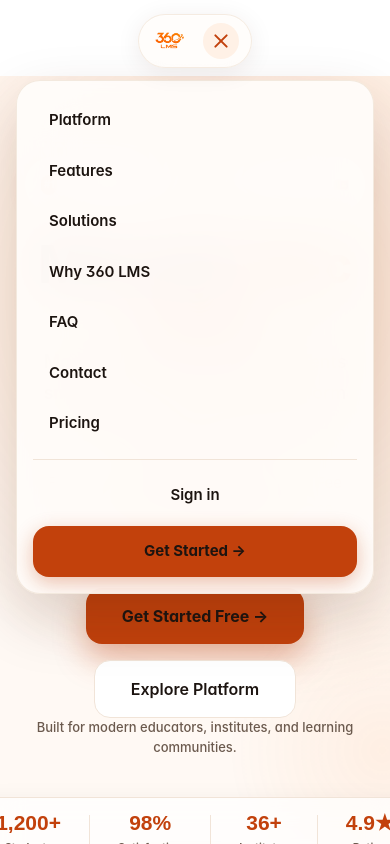
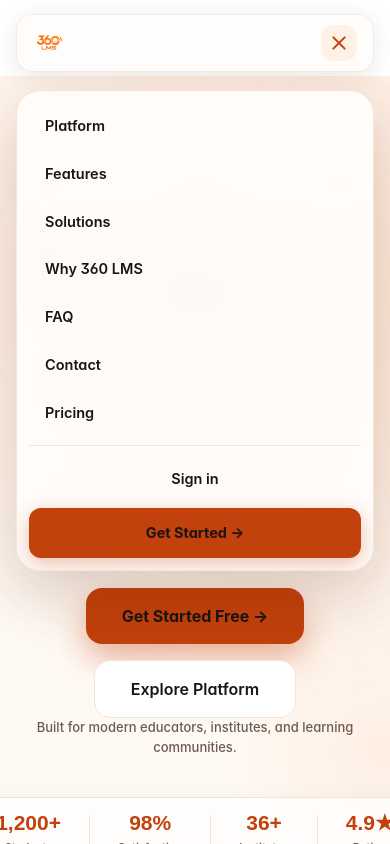
Before and after one commit to Vishmidulanjalee/360LMS, a React (Vite) app: page / in a window 390 px wide. Both pictures are taken after a click on the button "Toggle menu". Shown: the top 844 px of the page. Built offline with nearby package versions, Linux system fonts and the light colour scheme; a web font is replaced by a local one.

Commit message:
nav bar bug fix & animate the pricing page

```diff
--- a/src/components/Header.jsx
+++ b/src/components/Header.jsx
@@ -11,7 +11,7 @@ const NAV_LINKS = [
 ]
 
 export default function Header() {
-  const [open, setOpen]       = useState(false)
+  const [open, setOpen]         = useState(false)
   const [scrolled, setScrolled] = useState(false)
   const location = useLocation()
 
@@ -21,137 +21,128 @@ export default function Header() {
     return () => window.removeEventListener('scroll', onScroll)
   }, [])
 
-  // Close mobile menu on route change
   useEffect(() => { setOpen(false) }, [location.pathname])
 
   const isPricing = location.pathname === '/pricing'
 
+  const pillStyle = {
+    background: scrolled ? 'rgba(255,252,250,0.88)' : 'rgba(255,252,250,0.75)',
+    backdropFilter: 'blur(28px) saturate(200%)',
+    WebkitBackdropFilter: 'blur(28px) saturate(200%)',
+    border: '1px solid rgba(241,228,216,0.75)',
+    boxShadow: scrolled
+      ? '0 8px 40px rgba(60,30,10,.15), 0 1px 0 rgba(255,255,255,.7) inset'
+      : '0 4px 24px rgba(60,30,10,.09), 0 1px 0 rgba(255,255,255,.6) inset',
+  }
+
   return (
     <>
-      {/* ── Floating Pill Navbar ── */}
-      <header
-        className="fixed top-0 left-0 right-0 z-50 flex justify-center pointer-events-none"
-        style={{ paddingTop: '14px' }}
-      >
+      {/* ════════════════════════════════════════
+          DESKTOP — floating pill, centered
+          MOBILE  — full-width bar (logo L, toggle R)
+         ════════════════════════════════════════ */}
+      <header className="fixed top-0 left-0 right-0 z-50 pointer-events-none" style={{ paddingTop: '14px' }}>
+
+        {/* ── Desktop pill (hidden on mobile) ── */}
+        <div className="hidden lg:flex justify-center">
           <div
-          className="pointer-events-auto flex items-center gap-2 px-3 py-2 rounded-[999px] transition-all duration-300"
-          style={{
-            background: scrolled
-              ? 'rgba(255,252,250,0.82)'
-              : 'rgba(255,252,250,0.72)',
-            backdropFilter: 'blur(24px) saturate(180%)',
-            WebkitBackdropFilter: 'blur(24px) saturate(180%)',
-            border: '1px solid rgba(241,228,216,0.7)',
-            boxShadow: scrolled
-              ? '0 8px 40px rgba(60,30,10,.14), 0 1px 0 rgba(255,255,255,.6) inset'
-              : '0 4px 24px rgba(60,30,10,.08), 0 1px 0 rgba(255,255,255,.5) inset',
-          }}
+            className="pointer-events-auto flex items-center gap-1 px-3 py-2 rounded-[999px] transition-all duration-300"
+            style={pillStyle}
           >
             {/* Logo */}
-          <Link to="/" className="flex items-center shrink-0 mr-1">
+            <Link to="/" className="flex items-center shrink-0 mr-2">
               <img src="/360logo.png" alt="360 LMS" className="h-9 w-auto" />
             </Link>
 
-          {/* Desktop Nav Links */}
-          <nav aria-label="Main" className="hidden lg:flex items-center">
+            {/* Nav links */}
+            <nav aria-label="Main" className="flex items-center">
               {NAV_LINKS.map(({ href, label }) => (
                 <a
                   key={href}
                   href={href}
-                className="
-                  relative px-3.5 py-1.5 rounded-full
-                  text-[13.5px] font-semibold text-[#4A3C33]
-                  transition-all duration-200
-                  hover:text-[#C2410C] hover:bg-[#F97316]/8
-                "
+                  className="px-3.5 py-1.5 rounded-full text-[13.5px] font-semibold text-[#4A3C33] transition-all duration-200 hover:text-[#C2410C] hover:bg-[#F97316]/10"
                 >
                   {label}
                 </a>
               ))}
-
-            {/* Pricing — React Router link */}
               <Link
                 to="/pricing"
-              className={`
-                relative px-3.5 py-1.5 rounded-full
-                text-[13.5px] font-semibold transition-all duration-200
-                ${isPricing
+                className={`px-3.5 py-1.5 rounded-full text-[13.5px] font-semibold transition-all duration-200 ${
+                  isPricing
                     ? 'text-[#C2410C] bg-[#FFF1E6]'
-                  : 'text-[#4A3C33] hover:text-[#C2410C] hover:bg-[#F97316]/8'
-                }
-              `}
+                    : 'text-[#4A3C33] hover:text-[#C2410C] hover:bg-[#F97316]/10'
+                }`}
               >
                 Pricing
               </Link>
             </nav>
 
-          {/* Right CTAs (desktop) */}
-          <div className="hidden lg:flex items-center gap-2 ml-2">
+            {/* CTAs */}
+            <div className="flex items-center gap-2 ml-2">
               <a
                 href="/#cta"
-              className="px-4 py-1.5 rounded-full text-[13.5px] font-semibold text-[#4A3C33] hover:text-[#C2410C] hover:bg-[#F97316]/8 transition-all duration-200"
+                className="px-4 py-1.5 rounded-full text-[13.5px] font-semibold text-[#4A3C33] hover:text-[#C2410C] hover:bg-[#F97316]/10 transition-all duration-200"
               >
                 Sign in
               </a>
               <a
                 href="/#cta"
-              className="
-                px-5 py-2 rounded-full
-                bg-[#C2410C] text-white font-bold text-[13.5px]
-                shadow-[0_4px_14px_rgba(194,65,12,.35)]
-                hover:bg-[#9A3412] hover:shadow-[0_6px_20px_rgba(194,65,12,.45)]
-                hover:-translate-y-0.5
-                transition-all duration-200
-              "
+                className="px-5 py-2 rounded-full bg-[#C2410C] text-white font-bold text-[13.5px] shadow-[0_4px_14px_rgba(194,65,12,.35)] hover:bg-[#9A3412] hover:shadow-[0_6px_20px_rgba(194,65,12,.45)] hover:-translate-y-0.5 transition-all duration-200"
               >
                 Get Started →
               </a>
             </div>
+          </div>
+        </div>
 
-          {/* Hamburger (mobile) */}
+        {/* ── Mobile bar (full-width, logo left, toggle right) ── */}
+        <div className="lg:hidden pointer-events-auto mx-4 rounded-2xl transition-all duration-300" style={pillStyle}>
+          <div className="flex items-center justify-between px-4 h-14">
+            {/* Logo — LEFT */}
+            <Link to="/" className="flex items-center shrink-0">
+              <img src="/360logo.png" alt="360 LMS" className="h-8 w-auto" />
+            </Link>
+
+            {/* Hamburger — RIGHT */}
             <button
-            className="
-              lg:hidden flex flex-col justify-center items-center
-              w-9 h-9 ml-1 rounded-full gap-1.5
-              bg-[#FFF1E6] hover:bg-[#FDDCC4]
-              transition-all duration-200
-            "
+              className="flex flex-col justify-center items-center w-9 h-9 rounded-xl bg-[#FFF1E6] hover:bg-[#FDDCC4] gap-1.5 transition-all duration-200"
               onClick={() => setOpen(o => !o)}
               aria-label="Toggle menu"
             >
-            <span className={`block w-4.5 h-0.5 bg-[#C2410C] rounded-full transition-all duration-300 origin-center ${open ? 'rotate-45 translate-y-2' : ''}`} />
-            <span className={`block w-4.5 h-0.5 bg-[#C2410C] rounded-full transition-all duration-300 ${open ? 'opacity-0 scale-x-0' : ''}`} />
-            <span className={`block w-4.5 h-0.5 bg-[#C2410C] rounded-full transition-all duration-300 origin-center ${open ? '-rotate-45 -translate-y-2' : ''}`} />
+              <span className={`block w-[18px] h-[2px] bg-[#C2410C] rounded-full transition-all duration-300 origin-center ${open ? 'rotate-45 translate-y-[8px]' : ''}`} />
+              <span className={`block w-[18px] h-[2px] bg-[#C2410C] rounded-full transition-all duration-300 ${open ? 'opacity-0 scale-x-0' : ''}`} />
+              <span className={`block w-[18px] h-[2px] bg-[#C2410C] rounded-full transition-all duration-300 origin-center ${open ? '-rotate-45 -translate-y-[8px]' : ''}`} />
             </button>
+          </div>
         </div>
       </header>
 
-      {/* ── Mobile Dropdown ── */}
+      {/* ── Mobile Dropdown menu ── */}
       <div
         className={`
-          fixed top-0 left-0 right-0 z-40 flex justify-center
+          fixed top-0 left-0 right-0 z-40
           transition-all duration-300 ease-in-out pointer-events-none
-          ${open ? 'translate-y-[72px] opacity-100' : 'translate-y-[60px] opacity-0'}
+          ${open ? 'translate-y-[86px] opacity-100' : 'translate-y-[72px] opacity-0'}
         `}
-        style={{ paddingTop: '8px', paddingLeft: '16px', paddingRight: '16px' }}
+        style={{ padding: '4px 16px 0' }}
       >
         <div
-          className={`pointer-events-auto w-full max-w-sm rounded-3xl overflow-hidden transition-all duration-300 ${open ? '' : 'pointer-events-none'}`}
+          className={`pointer-events-auto rounded-3xl overflow-hidden ${open ? '' : 'pointer-events-none'}`}
           style={{
-            background: 'rgba(255,252,250,0.95)',
-            backdropFilter: 'blur(28px) saturate(180%)',
-            WebkitBackdropFilter: 'blur(28px) saturate(180%)',
-            border: '1px solid rgba(241,228,216,0.8)',
+            background: 'rgba(255,252,250,0.97)',
+            backdropFilter: 'blur(32px) saturate(200%)',
+            WebkitBackdropFilter: 'blur(32px) saturate(200%)',
+            border: '1px solid rgba(241,228,216,0.85)',
             boxShadow: '0 24px 60px rgba(60,30,10,.18)',
           }}
         >
-          <div className="p-4 flex flex-col gap-1">
+          <div className="p-3 flex flex-col gap-0.5">
             {NAV_LINKS.map(({ href, label }) => (
               <a
                 key={href}
                 href={href}
                 onClick={() => setOpen(false)}
-                className="px-4 py-3 rounded-2xl text-[15px] font-semibold text-[#4A3C33] hover:text-[#C2410C] hover:bg-[#FFF1E6] transition-all duration-200"
+                className="px-4 py-3 rounded-xl text-[14.5px] font-semibold text-[#4A3C33] hover:text-[#C2410C] hover:bg-[#FFF1E6] transition-all duration-200"
               >
                 {label}
               </a>
@@ -159,23 +150,23 @@ export default function Header() {
             <Link
               to="/pricing"
               onClick={() => setOpen(false)}
-              className={`px-4 py-3 rounded-2xl text-[15px] font-semibold transition-all duration-200 ${isPricing ? 'text-[#C2410C] bg-[#FFF1E6]' : 'text-[#4A3C33] hover:text-[#C2410C] hover:bg-[#FFF1E6]'}`}
+              className={`px-4 py-3 rounded-xl text-[14.5px] font-semibold transition-all duration-200 ${isPricing ? 'text-[#C2410C] bg-[#FFF1E6]' : 'text-[#4A3C33] hover:text-[#C2410C] hover:bg-[#FFF1E6]'}`}
             >
               Pricing
             </Link>
 
-            <div className="mt-2 pt-3 border-t border-[#F1E4D8] flex flex-col gap-2">
+            <div className="mt-2 pt-2.5 border-t border-[#F1E4D8] flex flex-col gap-1.5">
               <a
                 href="/#cta"
                 onClick={() => setOpen(false)}
-                className="px-4 py-3 rounded-2xl text-[15px] font-semibold text-[#4A3C33] hover:text-[#C2410C] hover:bg-[#FFF1E6] transition-all duration-200 text-center"
+                className="px-4 py-3 rounded-xl text-[14.5px] font-semibold text-[#4A3C33] hover:text-[#C2410C] hover:bg-[#FFF1E6] transition-all duration-200 text-center"
               >
                 Sign in
               </a>
               <a
                 href="/#cta"
                 onClick={() => setOpen(false)}
-                className="px-4 py-3.5 rounded-2xl bg-[#C2410C] text-white font-bold text-[15px] text-center shadow-[0_6px_20px_rgba(194,65,12,.32)] hover:bg-[#9A3412] transition-all duration-200"
+                className="px-4 py-3.5 rounded-xl bg-[#C2410C] text-white font-bold text-[14.5px] text-center shadow-[0_6px_20px_rgba(194,65,12,.32)] hover:bg-[#9A3412] transition-all duration-200"
               >
                 Get Started →
               </a>
@@ -184,7 +175,7 @@ export default function Header() {
         </div>
       </div>
 
-      {/* Spacer so content doesn't hide under fixed navbar */}
+      {/* Spacer under fixed nav */}
       <div style={{ height: '76px' }} />
     </>
   )
```
Also changed, not shown: src/pages/PricingPage.jsx (+46 -18 lines). Lines whose indentation alone changed are shown as unchanged.
